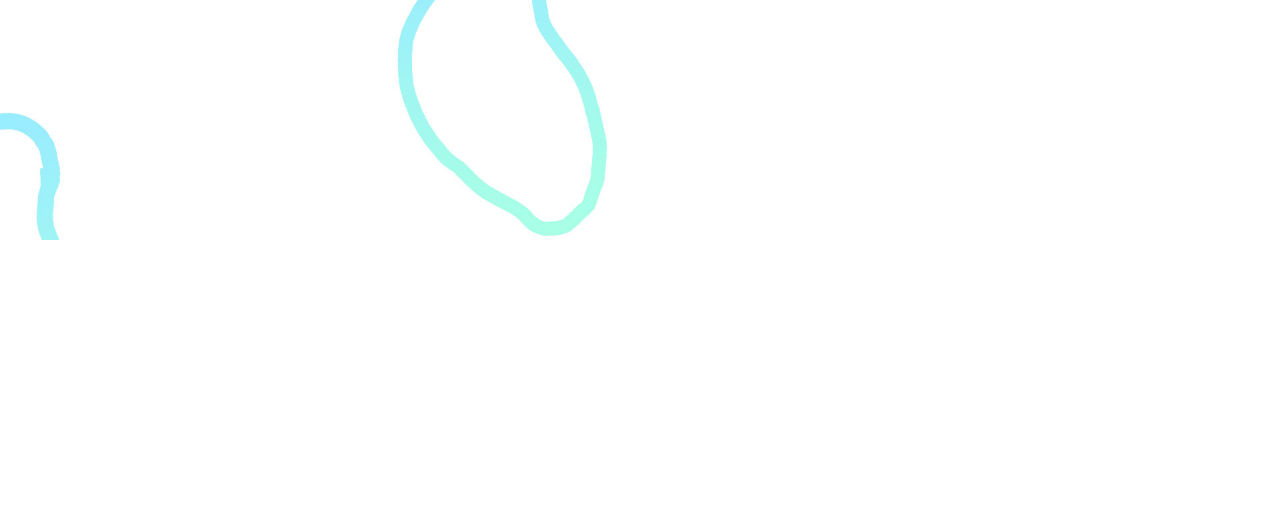
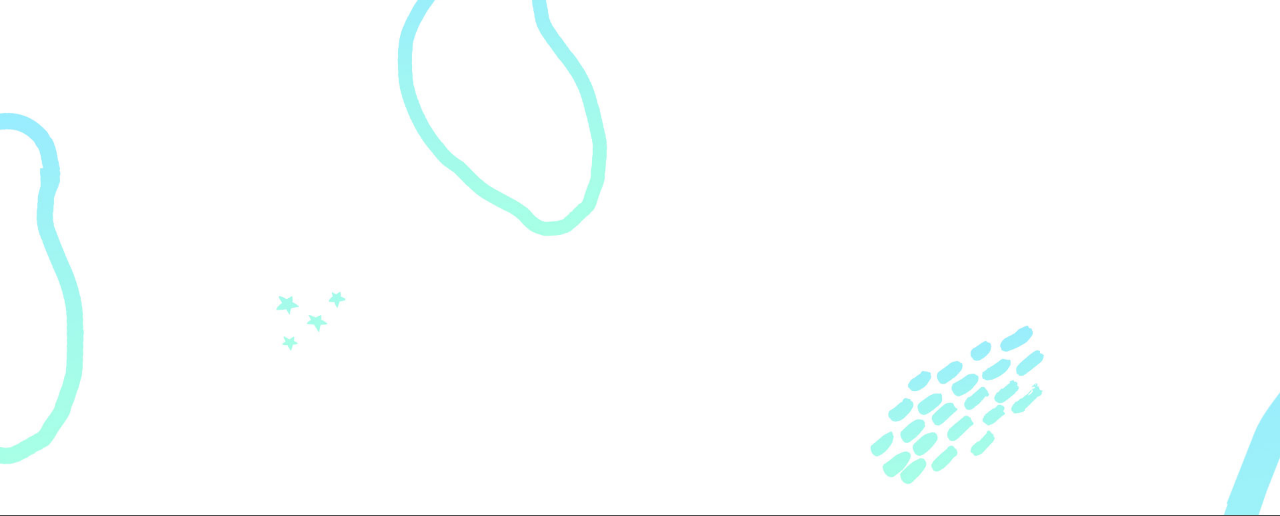
Before and after one commit to vanguard07/EventPortal, a Django app: page /clubs/ in a window 1280 px wide. Shown: the part 1285-1801 px from the top of the page. Run offline with Django 3.2, Linux system fonts and the light colour scheme; tables that the repository leaves empty hold one stand-in row (values such as "Sample post"); some libraries are stand-ins or nearby versions; grey boxes are pictures that could not be loaded.

Commit message:
Changes made in style.css

```diff
--- a/static/css/style.css
+++ b/static/css/style.css
@@ -15,7 +15,7 @@
         background-attachment:fixed;
     }
     .bg-image.bg-parall {
-        background: url("../images/cover.jpg") fixed;
+        background: url("images/cover.jpg") fixed;
     }
 
     .bg-image.overlay:after {
@@ -355,7 +355,7 @@ height:100vh;
     min-height: 1000px;
     width: 100%;
     padding-bottom: 120px;
-    background: url("../portal/images/middle-cover.jpg") no-repeat;
+    background: url("images/middle-cover.jpg") no-repeat;
     background-size: 100% auto;
 }
 .thecom{
```
